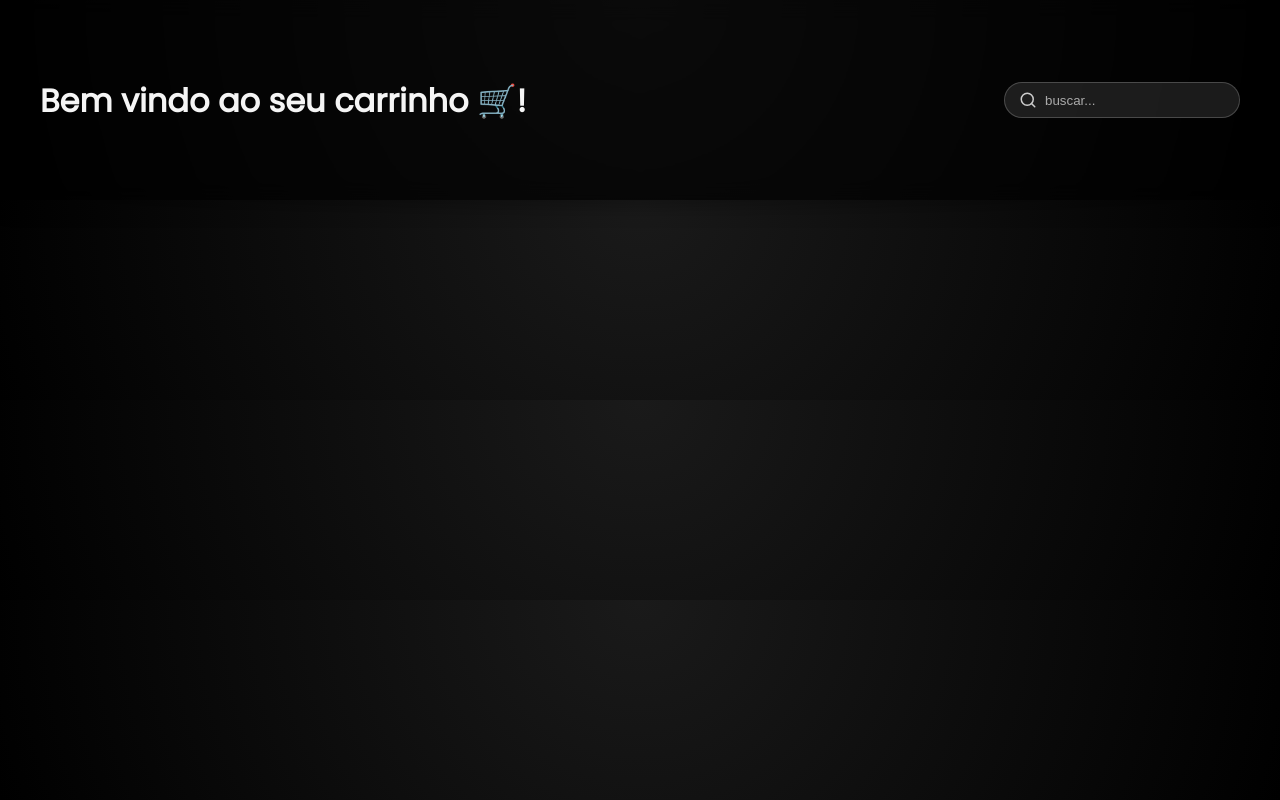
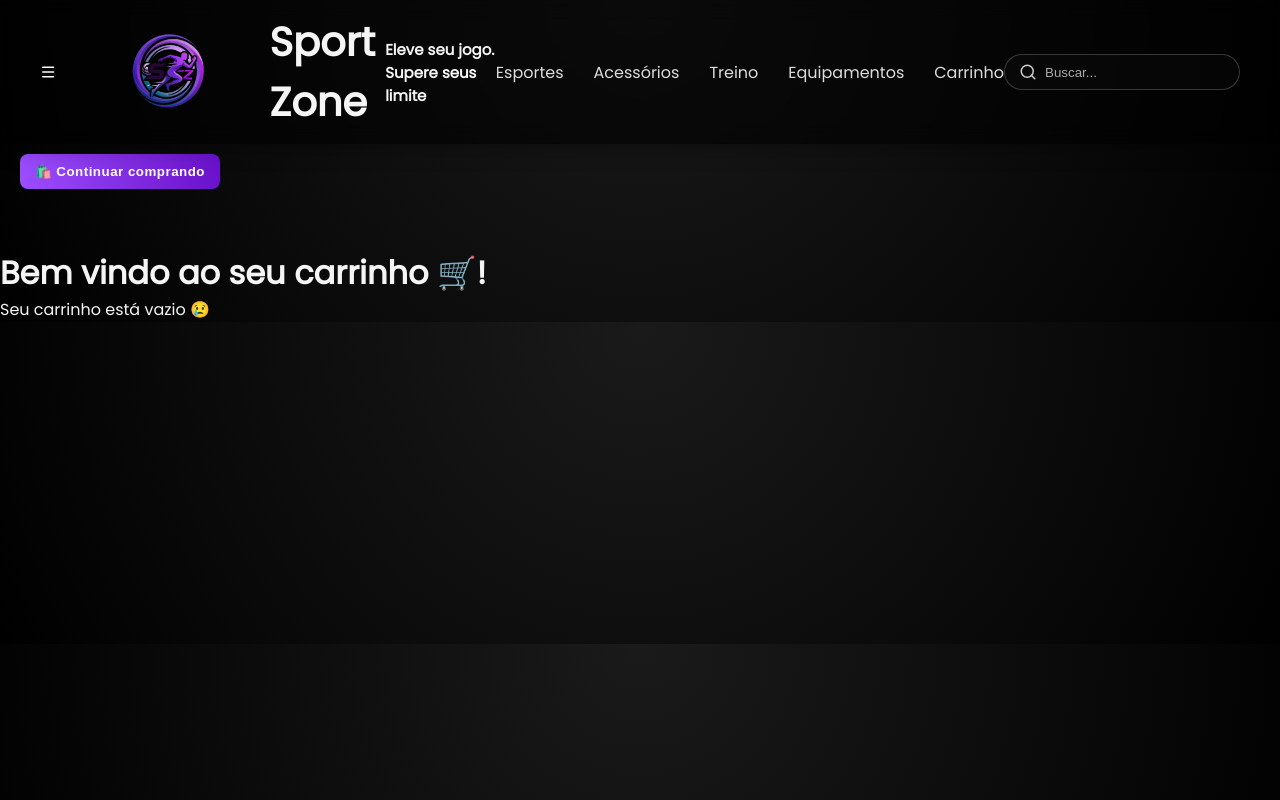
Before and after one commit to castroo999/Sport-Zone, a React (Vite) app in the folder sport/: page /carrinho in a window 1280 px wide. Built offline with nearby package versions, Linux system fonts and the light colour scheme.

Commit message:
add carrinho funcional com localstorage

```diff
--- a/sport/src/App.css
+++ b/sport/src/App.css
@@ -201,3 +201,23 @@ h1 {
 .genero2.ativo {
   background: cornflowerblue;
 }
+
+.dark {
+    background-color: #121212;
+    color: white;
+}
+
+.light {
+    background-color: #ffffff;
+    color: black;
+}
+
+.dark .card {
+    background-color: #1e1e1e;
+    color: white;
+}
+
+.light .card {
+    background-color: #f5f5f5;
+    color: black;
+}
--- a/sport/src/App.jsx
+++ b/sport/src/App.jsx
@@ -4,6 +4,7 @@ import { ShoppingCart } from "lucide-react";
 import { IoIosMale } from "react-icons/io";
 import { IoMdFemale } from "react-icons/io";
 import { useState } from "react";
+import { useEffect } from "react";
 import Carrinho from "./pages/Carrinho";
 import Marcas from "./components/Marcas";
 import Header from "./components/Header";
@@ -31,6 +32,27 @@ function App() {
     ...catalogo_mizuno,
   ];
 
+  const [carrinho, setCarrinho] = useState(() => {
+    const carrinhoSalvo = localStorage.getItem("carrinho");
+    return carrinhoSalvo ? JSON.parse(carrinhoSalvo) : [];
+  });
+
+  useEffect(() => {
+    localStorage.setItem("carrinho", JSON.stringify(carrinho));
+  }, [carrinho]);
+
+  const limparCarrinho =() =>{
+    setCarrinho([]);
+  }
+
+  const adcionarAoCarrinho = (produtoSelecionado) => {
+    setCarrinho([...carrinho, produtoSelecionado]);
+  };
+
+  const removerItem = (id) => {
+    setCarrinho(carrinho.filter((item) => item.id !== id));
+  };
+
   const filtrados = todosProdutos.filter(
     (item) =>
       item.title.toLowerCase().includes(busca.toLowerCase()) &&
@@ -48,7 +70,6 @@ function App() {
 
   return (
     <Routes>
-      {/* PÁGINA PRINCIPAL */}
       <Route
         path="/"
         element={
@@ -134,7 +155,7 @@ function App() {
                     }`}
                     onClick={() => setGeneroSelecionado("Feminino")}
                   >
-                    <IoMdFemale size={30} />
+                    <IoMdFemale size={30} color="pink" />
                   </button>
 
                   <button
@@ -143,7 +164,7 @@ function App() {
                     }`}
                     onClick={() => setGeneroSelecionado("Masculino")}
                   >
-                    <IoIosMale size={30} />
+                    <IoIosMale size={30} color="blue" />
                   </button>
 
                   <p>Selecione o tamanho</p>
@@ -164,7 +185,10 @@ function App() {
                     ))}
                   </div>
 
-                  <button className="add">
+                  <button
+                    className="add"
+                    onClick={() => adcionarAoCarrinho(produtoSelecionado)}
+                  >
                     <p>Adicionar ao carrinho</p>
                     <ShoppingCart size={14} />
                   </button>
@@ -179,8 +203,15 @@ function App() {
         }
       />
 
-
-      <Route path="/carrinho" element={<Carrinho />} />
+      <Route
+        path="/carrinho"
+        element={
+          <div className="app">
+            <Header setBusca={setBusca} />
+            <Carrinho carrinho={carrinho} removerItem={removerItem} limparCarrinho={limparCarrinho} />
+          </div>
+        }
+      />
     </Routes>
   );
 }
--- a/sport/src/components/CardLoja.css
+++ b/sport/src/components/CardLoja.css
@@ -20,7 +20,6 @@
   height: 100%;
   position: relative;
   z-index: 1;
-
 
 }
 
--- a/sport/src/components/Header.css
+++ b/sport/src/components/Header.css
@@ -14,7 +14,7 @@
     background: rgba(0, 0, 0, 0.6);
     backdrop-filter: blur(10px);
 
-    box-shadow: 0 5px 20px rgba(0,0,0,0.3);
+    box-shadow: 0 5px 20px rgba(0, 0, 0, 0.3);
 }
 
 
@@ -49,13 +49,13 @@
 .logo h2 {
     font-size: 40px;
     font-weight: 600;
-    color: #fff;
+
 }
 
 .logo p {
     font-size: 15px;
     font-weight: 700;
-    color: #fff;
+
 }
 
 
@@ -105,15 +105,15 @@
     padding: 8px 14px;
     border-radius: 999px;
 
-    background: rgba(255,255,255,0.1);
-    border: 1px solid rgba(255,255,255,0.2);
+    background: rgba(44, 43, 43, 0.1);
+    border: 1px solid rgba(255, 255, 255, 0.2);
 
     transition: 0.3s;
 }
 
 .search-box:focus-within {
     border: 1px solid #9C4DFF;
-    box-shadow: 0 0 10px rgba(156,77,255,0.4);
+    box-shadow: 0 0 10px rgba(115, 0, 255, 0.4);
 }
 
 .search-icon {
@@ -126,7 +126,6 @@
     outline: none;
     background: transparent;
     color: #fff;
-
     width: 180px;
     transition: 0.3s;
 }
@@ -139,7 +138,7 @@
     width: 240px;
 }
 
-.itens-botao{
+.itens-botao {
     display: flex;
     justify-content: center;
     align-items: center;
--- a/sport/src/components/Header.jsx
+++ b/sport/src/components/Header.jsx
@@ -4,7 +4,7 @@ import logo from "../assets/logo.png";
 import { useState } from "react";
 import { Link } from "react-router-dom";
 
-export default function Header({ setBusca }) {
+export default function Header({ setBusca}) {
   const [menuAberto, setMenuAberto] = useState(false);
 
   return (
@@ -36,6 +36,8 @@ export default function Header({ setBusca }) {
           </div>
         )}
 
+
+
         <div className="logo">
           <img src={logo} alt="logo" />
           <h2>Sport Zone</h2>
--- a/sport/src/pages/Carrinho.css
+++ b/sport/src/pages/Carrinho.css
@@ -1,66 +1,82 @@
-.carrinho {
-    width: 100%;
-    height: 200px;
-    background-color: blue;
+.lista-carrinho {
     display: flex;
-    justify-content: center;
-    align-items: center;
-    background: rgba(0, 0, 0, 0.6);
-    backdrop-filter: blur(10px);
-    box-shadow: 0 5px 20px rgba(0, 0, 0, 0.3);
-    padding: 12px 40px;
+    flex-direction: column;
+    gap: 20px;
+    margin-top: 20px;
+}
 
+.item-carrinho {
     display: flex;
     align-items: center;
-    justify-content: space-between;
-
-    position: sticky;
-    top: 0;
-    z-index: 100;
+    gap: 20px;
+    background: #111;
+    padding: 15px;
+    border-radius: 12px;
 }
 
-.carrinho h1 {
-    margin-top: 2px;
+.item-carrinho img {
+    width: 120px;
+    border-radius: 10px;
 }
 
-.search-box {
+.info {
     display: flex;
-    align-items: center;
+    flex-direction: column;
     gap: 8px;
+    color: white;
+}
 
-    padding: 8px 14px;
-    border-radius: 999px;
-
-    background: rgba(255, 255, 255, 0.1);
-    border: 1px solid rgba(255, 255, 255, 0.2);
-
+.item-carrinho button {
+    background: red;
+    border: none;
+    padding: 8px;
+    border-radius: 6px;
+    color: white;
+    cursor: pointer;
     transition: 0.3s;
 }
 
-.search-box:focus-within {
-    border: 1px solid #9C4DFF;
-    box-shadow: 0 0 10px rgba(156, 77, 255, 0.4);
+.item-carrinho button:hover {
+    transform: scale(1.05);
+    opacity: 0.9;
 }
 
-.search-icon {
-    color: #ccc;
-}
-
-
-.search-box input {
+.btn-voltar {
+    margin-top: 10px;
+    margin-left: 20px;
+    background: linear-gradient(90deg, #9C4DFF, #6a11cb);
     border: none;
-    outline: none;
-    background: transparent;
-    color: #fff;
-
-    width: 180px;
+    padding: 10px;
+    border-radius: 8px;
+    color: white;
+    cursor: pointer;
+    width: 200px;
+    font-weight: 600;
+    letter-spacing: 0.5px;
     transition: 0.3s;
 }
 
-.search-box input::placeholder {
-    color: #aaa;
+.btn-voltar:hover {
+    transform: scale(1.05);
+    opacity: 0.9;
 }
 
-.search-box input:focus {
-    width: 240px;
+.btn-voltar:active {
+    transform: scale(0.97);
 }
+
+.finalizar {
+    background: green;
+    color: white;
+    padding: 12px;
+    border: none;
+    border-radius: 8px;
+    margin-top: 20px;
+    cursor: pointer;
+    transition: 0.3s;
+}
+
+.finalizar:hover {
+    transform: scale(1.05);
+    opacity: 0.9;
+}
--- a/sport/src/pages/Carrinho.jsx
+++ b/sport/src/pages/Carrinho.jsx
@@ -1,13 +1,45 @@
+import { useState } from "react";
 import "./Carrinho.css";
-import {Search} from 'lucide-react'
-export default function Carrinho() {
+import { useNavigate } from "react-router-dom";
+
+export default function Carrinho({ carrinho, removerItem, limparCarrinho }) {
+  const navegar = useNavigate();
+  const [mensagem, setMensagem] = useState("");
+
+  const finalizarCompra = () => {
+    limparCarrinho();
+    setMensagem("✅ Compra realizada com sucesso!");
+  };
+
   return (
     <div className="carrinho">
+      <button className="btn-voltar" onClick={() => navegar("/")}>
+        🛍️ Continuar comprando
+      </button>
+
       <h1>Bem vindo ao seu carrinho 🛒!</h1>
-      <div className="search-box">
-        <Search size={18} className="search-icon" />
-        <input type="text" placeholder="buscar..." />
-      </div>
+
+      {mensagem && <p className="sucesso">{mensagem}</p>}
+
+      {carrinho.length === 0 ? (
+        <p className="p">Seu carrinho está vazio 😢</p>
+      ) : (
+        <>
+          <div className="lista-carrinho">
+            {carrinho.map((item) => (
+              <div key={item.id} className="item-carrinho">
+                <h2>{item.title}</h2>
+                <p>R$ {item.price}</p>
+                <button onClick={() => removerItem(item.id)}>Remover</button>
+              </div>
+            ))}
+          </div>
+
+          <button className="finalizar" onClick={finalizarCompra}>
+            Finalizar compra
+          </button>
+        </>
+      )}
     </div>
   );
 }
```
Lines whose indentation alone changed are shown as unchanged.
